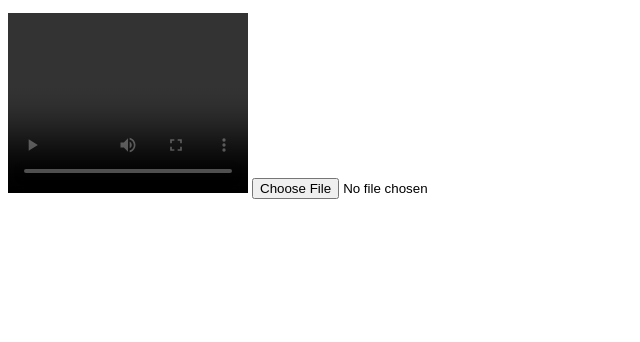
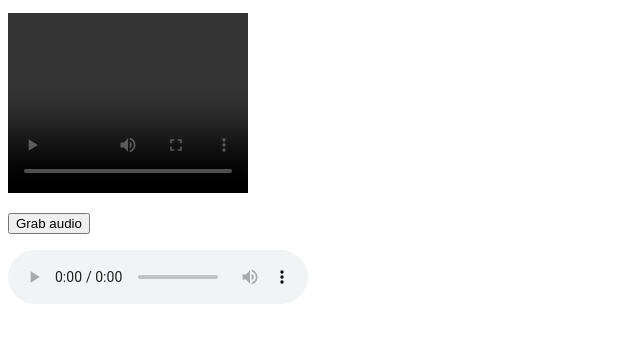
Before and after one commit to jandestiny/testing-pwa, a plain HTML site: page index.html in a window 1280 px wide. Shown: the part 104-446 px from the top of the page, without its empty margins (0-640 px from the left). Drawn offline with Linux system fonts and the light colour scheme.

Commit message:
added audio

```diff
--- a/index.html
+++ b/index.html
@@ -18,7 +18,10 @@
     <p><button type="button" onclick="getStream('video')">Grab video</button></p>
 
     <video controls autoplay style="height:180px; width: 240px;"></video>
-    <input type="file" name="image" accept="image/*" capture="environment">
+
+    <p><button type="button" onclick="getStream('audio')">Grab audio</button></p>
+
+    <audio controls></audio>
 </body>
 
 </html>
```
